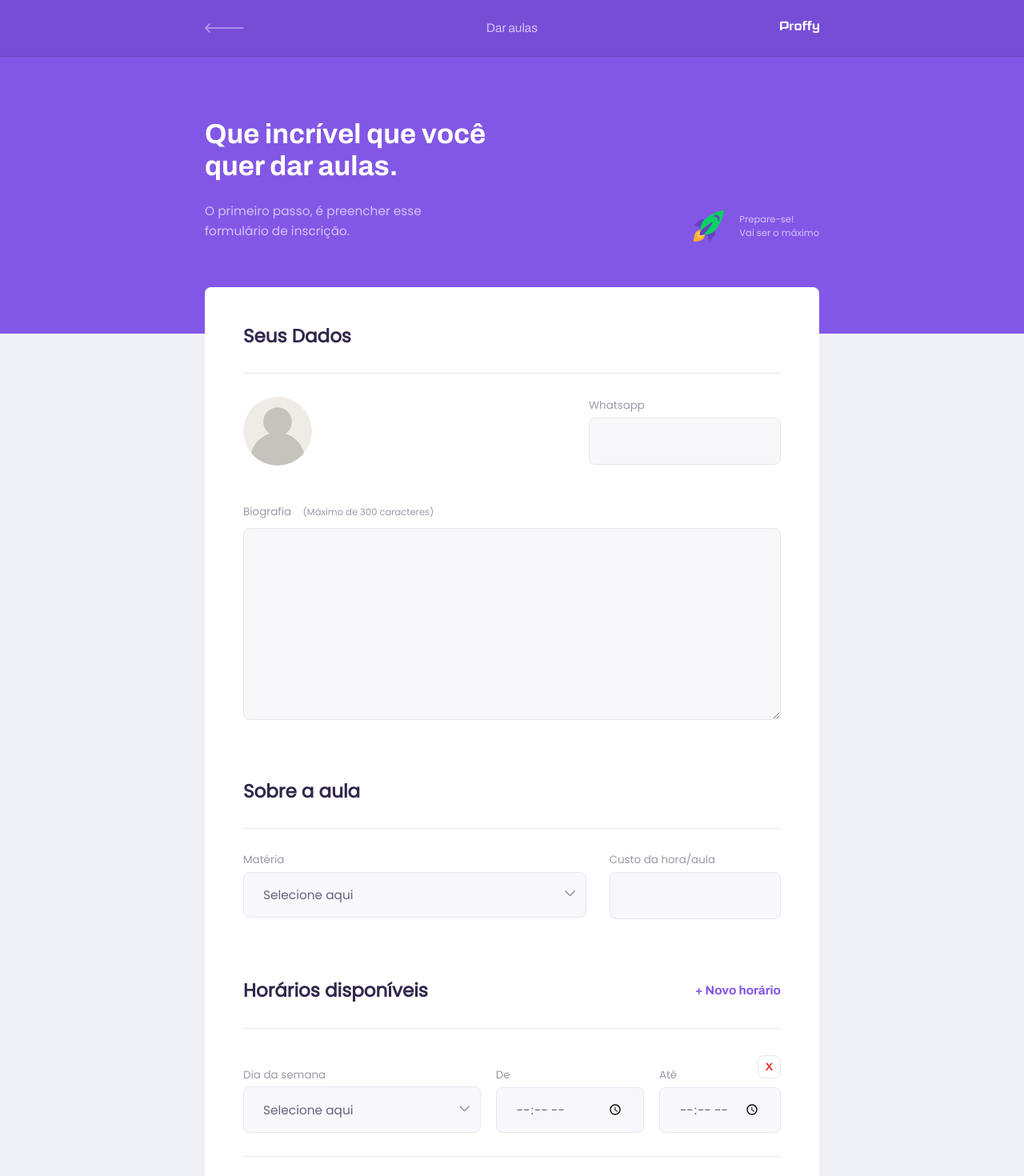
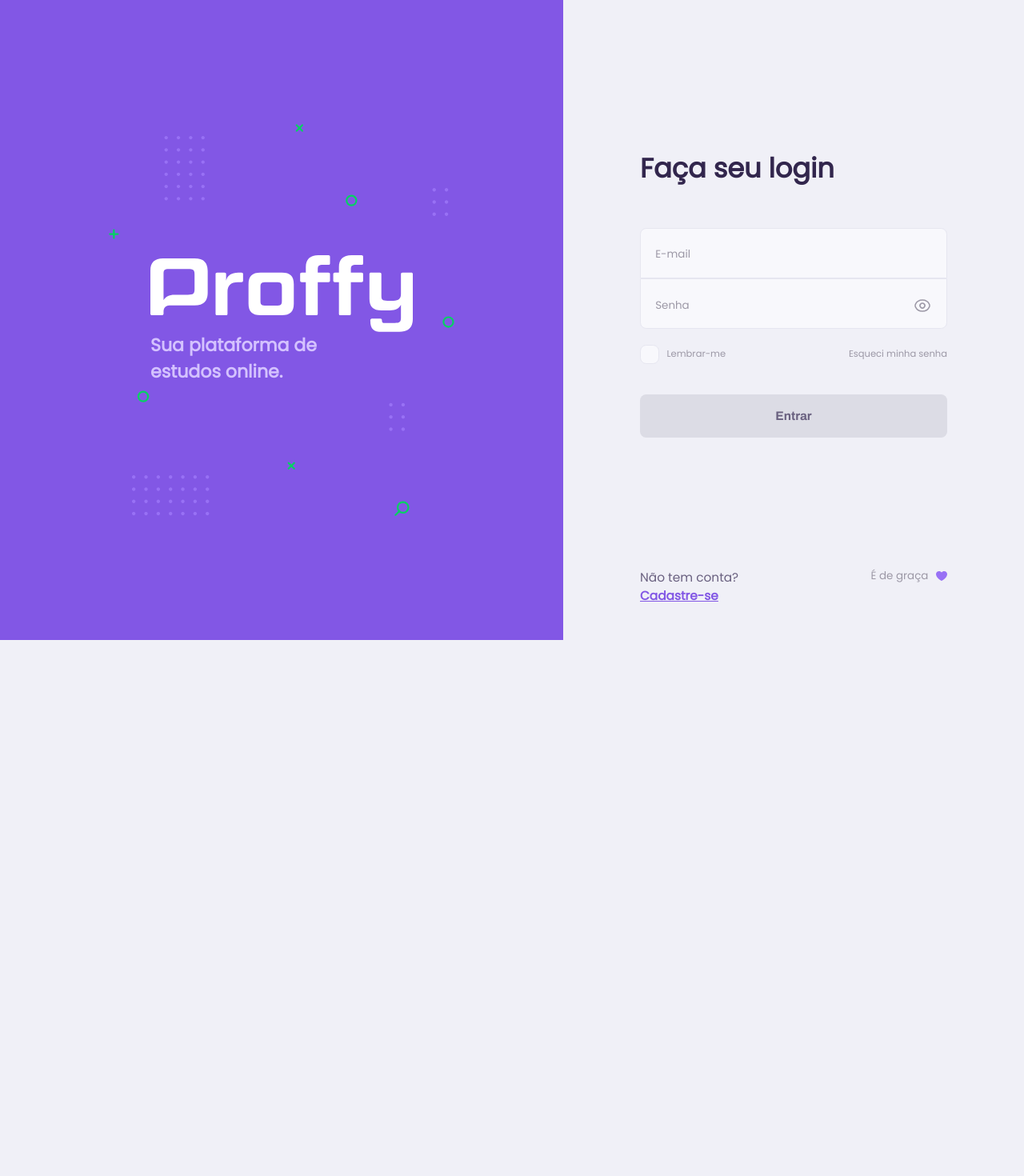
Before and after one commit to bruno0907/proffy-web, a React (Create React App) app: page /give-classes in a window 1280 px wide. Shown: the top 1470 px of the page at 80% size. After the commit the page ends 800 px from the top, so only its background shows below. Built offline with nearby package versions, Linux system fonts and the light colour scheme.

Commit message:
Input fields style fix for password type

```diff
--- a/src/components/Input/styles.ts
+++ b/src/components/Input/styles.ts
@@ -52,5 +52,10 @@ export const InputBlock = styled.div`
       cursor: not-allowed;
     }
 
+    &::-ms-reveal,
+    &::-ms-clear {
+      display: none;
+    }
+
   }
 `;
--- a/src/components/LoginInput/styles.ts
+++ b/src/components/LoginInput/styles.ts
@@ -34,7 +34,7 @@ export const InputBlock = styled.div`
         pointer-events: none;
     }
 
-    >img{
+    img{
         position: absolute;
         right: 2rem;
         top: calc(100% - 4.3rem);
@@ -94,4 +94,9 @@ export const InputField = styled.input<InputProps>`
         top: 2.5rem;
         right: 1.5rem;
     }
+
+    &::-ms-reveal,
+    &::-ms-clear {
+        display: none;
+      }
 `
--- a/src/pages/GiveClassesPage/index.tsx
+++ b/src/pages/GiveClassesPage/index.tsx
@@ -51,9 +51,8 @@ function GiveClassesPage() {
   const [subject, setSubject] = useState('');
   const [cost, setCost] = useState('');
   const [scheduleItems, setScheduleItems] = useState([
-    { id: 0, week_day: '', from: '', to: '' },
+    { id: (Math.random() * 10), week_day: '', from: '', to: '' },
   ]);
-
 
   const { user } = useAuth()
 
@@ -64,14 +63,12 @@ function GiveClassesPage() {
     setWhatsapp(user?.whatsapp!)
     setBio(user?.bio!)
     setSubject(user?.subject!)
-  }, [user])
+  }, [history, user])
 
   function addNewScheduleItem() {
-    const newId = Math.random() * 10;
-
     setScheduleItems([
       ...scheduleItems,
-      { id: newId, week_day: '', from: "", to: "" },
+      { id: (Math.random() * 10), week_day: '', from: "", to: "" },
     ]);
   }
 
@@ -98,7 +95,9 @@ function GiveClassesPage() {
   async function handleCreateClass(event: FormEvent) {
     event.preventDefault();
 
-    await api.post(`/proffy/classes/${user?.id}`,{
+    const id = Number(user?.id)
+
+    await api.post(`/proffy/${id}/classes/`,{
       bio,
       subject,
       cost: Number(cost),
--- a/src/pages/ProfilePage/index.tsx
+++ b/src/pages/ProfilePage/index.tsx
@@ -40,13 +40,9 @@ function TeacherProfilePage (){
   const [ whatsapp, setWhatsapp ] = useState('')
   const [ bio, setBio ] = useState('')
   const [ classes, setClasses ] = useState([])
-  const { signed, user, updateUser } = useAuth()
+  const { user, updateUser } = useAuth()
 
   useEffect(() => {
-    if(!signed){
-      history.push('/sign-in')
-    }
-
     const getClasses = async() => {
       const response = await api.get(`proffy/${user?.id}/classes/`)
       const { data } = response
@@ -61,7 +57,7 @@ function TeacherProfilePage (){
     setWhatsapp(user?.whatsapp! || '')
     setBio(user?.bio! || '')
 
-  }, [signed, history, avatar, user])
+  }, [history, avatar, user])
 
   const handleUpdateAvatar = useCallback(async (event: ChangeEvent<HTMLInputElement>) => {
     if(event.target.files){
--- a/src/routes/index.tsx
+++ b/src/routes/index.tsx
@@ -12,22 +12,42 @@ import ProfilePage from "../pages/ProfilePage";
 import PasswordRecoveryPage from "../pages/PasswordRecoveryPage";
 import PasswordResetPage from "../pages/PasswordResetPage";
 
-import { AuthProvider } from "../contexts/auth";
+import { AuthProvider, useAuth } from "../contexts/auth";
+
 
 function Routes() {
+  const { signed } = useAuth()
+
   return (
     <AuthProvider>
       <BrowserRouter>
         <Route exact path="/" component={Home} />
         <Route exact path="/study" component={TeacherListPage} />
-        <Route exact path="/give-classes" component={GiveClassesPage} />
-        <Route exact path="/sign-in" component={SignInPage} />
-        <Route exact path="/sign-up" component={SignUpPage} />
+
+        {!signed ?
+          <Route exact path="/give-classes" component={SignInPage} />
+          :
+          <Route exact path="/give-classes" component={GiveClassesPage} />
+        }
+
         <Route exact path="/password-recovery/" component={PasswordRecoveryPage} />
         <Route exact path="/password-reset/" component={PasswordResetPage} />
         <Route exact path="/success" component={ActionPage} />
-        <Route exact path="/user/profile/" component={ProfilePage} />
-        <Route exact path="/user/profile/:id/classes" component={TeacherClassesPage} />
+
+        {!signed ?
+          <Route exact path="/user/profile/" component={SignInPage} />
+          :
+          <Route exact path="/user/profile/" component={ProfilePage} />
+        }
+
+        {!signed ?
+          <Route exact path="/user/profile/:id/classes" component={SignInPage} />
+          :
+          <Route exact path="/user/profile/:id/classes" component={TeacherClassesPage} />
+        }
+
+        <Route exact path="/sign-in" component={SignInPage} />
+        <Route exact path="/sign-up" component={SignUpPage} />
       </BrowserRouter>
     </AuthProvider>
   );
```
